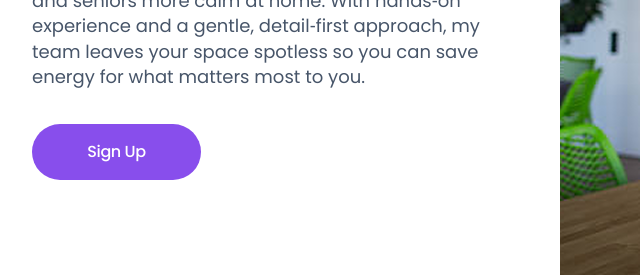
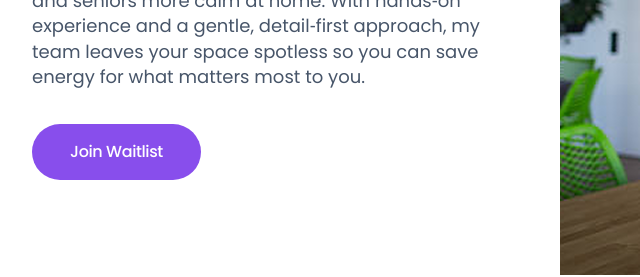
Before and after one commit to Mscourtneybryant/fairygodcleaners, a plain HTML site: page index.html in a window 1280 px wide. Shown: the part 2040-2317 px from the top of the page, 8-648 px from the left. Drawn offline with Linux system fonts and the light colour scheme.

Commit message:
updated button. finalizing seo

```diff
--- a/index.html
+++ b/index.html
@@ -140,7 +140,7 @@
                     so you can save energy for what matters most to you.
                 </p>
                 <button aria-label="Join the waitlist to get 10% off and early booking access" type="submit">
-                    Sign Up
+                    Join Waitlist
                 </button>
 
 
```
